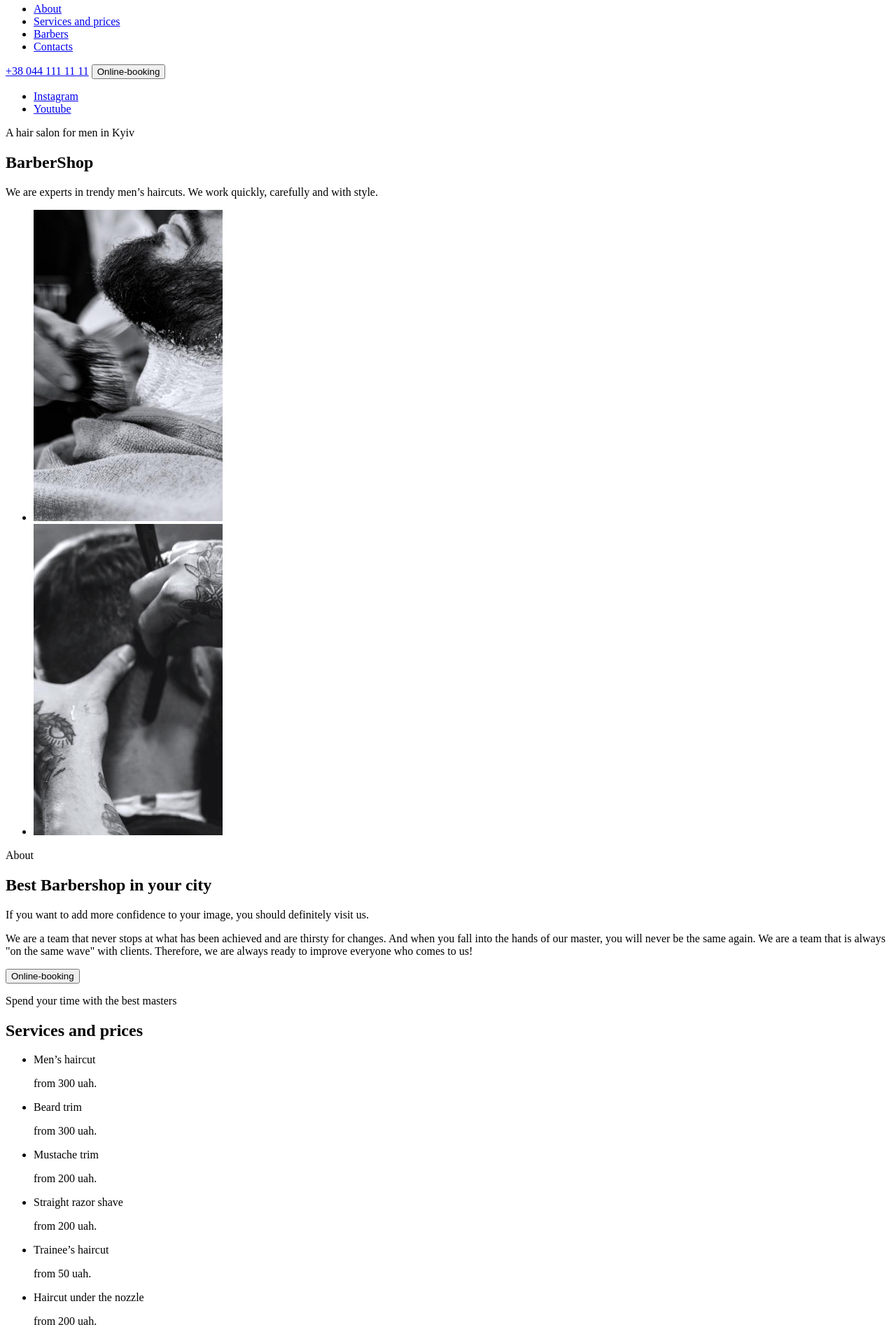
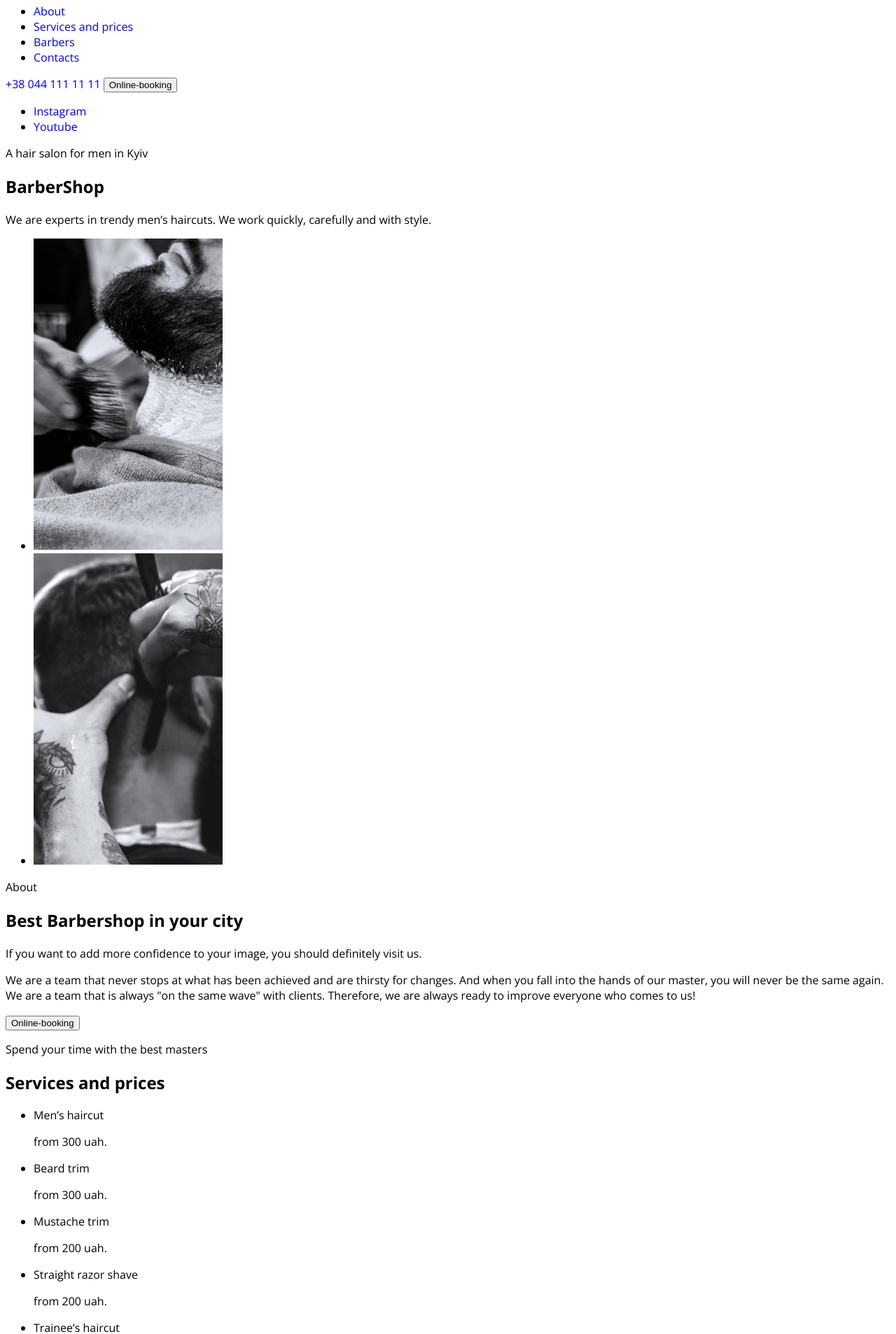
Before and after one commit to Samael85777/FS-78-Barbershop, a plain HTML site: page index.html in a window 1280 px wide. Shown: the part 80-1987 px from the top of the page at 70% size. Drawn offline with nearby package versions, Linux system fonts and the light colour scheme.

Commit message:
створення класів

```diff
--- /dev/null
+++ b/css/styles.css
@@ -0,0 +1,12 @@
+:root {
+    --main-font: 'Open Sans', sans-serif;
+}
+
+body {
+    font-family: var(--main-font);
+    background: #FFFFFF;
+}
+
+a:link {
+    text-decoration: none;
+}
--- a/index.html
+++ b/index.html
@@ -4,46 +4,71 @@
     <meta charset="UTF-8" />
     <meta http-equiv="X-UA-Compatible" content="IE=edge" />
     <meta name="viewport" content="width=device-width, initial-scale=1.0" />
+    <link rel="stylesheet" href="./css/styles.css" />
+    <link rel="preconnect" href="https://fonts.googleapis.com" />
+    <link rel="preconnect" href="https://fonts.gstatic.com" crossorigin />
+    <link
+      href="https://fonts.googleapis.com/css2?family=Open+Sans:wght@400;600;700&family=Raleway:wght@700&display=swap"
+      rel="stylesheet"
+    />
     <title>Barbershop</title>
   </head>
   <body>
-    <header>
-      <nav>
-        <a href="/"><img src="./images/Logo.svg" alt="site-logo" /></a>
-        <ul>
-          <li><a href="/">About</a></li>
-          <li><a href="#">Services and prices</a></li>
-          <li><a href="#">Barbers</a></li>
-          <li><a href="#">Contacts</a></li>
+    <header class="header">
+      <nav class="header-navigation">
+        <a class="header-logo" href="/"
+          ><img src="./images/Logo.svg" alt="site-logo"
+        /></a>
+        <ul class="header-navigation-list">
+          <li class="navigation-list">
+            <a class="header-link" href="/">About</a>
+          </li>
+          <li class="navigation-list">
+            <a class="header-link" href="#">Services and prices</a>
+          </li>
+          <li class="navigation-list">
+            <a class="header-link" href="#">Barbers</a>
+          </li>
+          <li class="navigation-list">
+            <a class="header-link" href="#">Contacts</a>
+          </li>
         </ul>
       </nav>
-      <a href="tel:+380441111111">+38 044 111 11 11</a>
-      <button type="button">Online-booking</button>
+      <a class="phone" href="tel:+380441111111">+38 044 111 11 11</a>
+      <button class="header-btn" type="button">Online-booking</button>
     </header>
-    <main>
+    <main class="main">
       <section class="hero">
-        <ul>
-          <li>
-            <a href="#" target="_blank" rel="noopener noreferrer nofollow"
+        <ul class="hero-list">
+          <li class="hero-social-network">
+            <a
+              class="hero-link"
+              href="#"
+              target="_blank"
+              rel="noopener noreferrer nofollow"
               >Instagram</a
             >
           </li>
-          <li>
-            <a href="#" target="_blank" rel="noopener noreferrer nofollow"
+          <li class="hero-social-network">
+            <a
+              class="hero-link"
+              href="#"
+              target="_blank"
+              rel="noopener noreferrer nofollow"
               >Youtube</a
             >
           </li>
         </ul>
-        <p>A hair salon for men in Kyiv</p>
-        <h1>BarberShop</h1>
-        <p>
+        <p class="hero-text">A hair salon for men in Kyiv</p>
+        <h1 class="hero-title">BarberShop</h1>
+        <p class="hero-text-title">
           We are experts in trendy men’s haircuts. We work quickly, carefully
           and with style.
         </p>
       </section>
       <section class="about">
-        <ul>
-          <li>
+        <ul class="about-images">
+          <li class="images-photo">
             <img
               src="./images/img1.jpg"
               alt="barber-1"
@@ -51,7 +76,7 @@
               height="445"
             />
           </li>
-          <li>
+          <li class="images-photo">
             <img
               src="./images/img2.jpg"
               alt="barber-2"
@@ -60,64 +85,64 @@
             />
           </li>
         </ul>
-        <p>About</p>
-        <h2>Best Barbershop in your city</h2>
-        <p>
+        <p class="about-text">About</p>
+        <h2 class="about-title">Best Barbershop in your city</h2>
+        <p class="about-text-title">
           If you want to add more confidence to your image, you should
           definitely visit us.
         </p>
-        <p>
+        <p class="about-text-title">
           We are a team that never stops at what has been achieved and are
           thirsty for changes. And when you fall into the hands of our master,
           you will never be the same again. We are a team that is always "on the
           same wave" with clients. Therefore, we are always ready to improve
           everyone who comes to us!
         </p>
-        <button type="button">Online-booking</button>
+        <button class="about-btn" type="button">Online-booking</button>
       </section>
       <section class="prices">
-        <p>Spend your time with the best masters</p>
-        <h2>Services and prices</h2>
-        <ul>
-          <li>
-            <p>Men’s haircut</p>
-            <p>from 300 uah.</p>
+        <p class="prices-text">Spend your time with the best masters</p>
+        <h2 class="prices-title">Services and prices</h2>
+        <ul class="prices-list-one">
+          <li class="list-prices">
+            <p class="list-prices-text">Men’s haircut</p>
+            <p class="list-prices-text">from 300 uah.</p>
           </li>
-          <li>
-            <p>Beard trim</p>
-            <p>from 300 uah.</p>
+          <li class="list-prices">
+            <p class="list-prices-text">Beard trim</p>
+            <p class="list-prices-text">from 300 uah.</p>
           </li>
-          <li>
-            <p>Mustache trim</p>
-            <p>from 200 uah.</p>
+          <li class="list-prices">
+            <p class="list-prices-text">Mustache trim</p>
+            <p class="list-prices-text">from 200 uah.</p>
           </li>
-          <li>
-            <p>Straight razor shave</p>
-            <p>from 200 uah.</p>
+          <li class="list-prices">
+            <p class="list-prices-text">Straight razor shave</p>
+            <p class="list-prices-text">from 200 uah.</p>
           </li>
         </ul>
-        <ul>
-          <li>
-            <p>Trainee’s haircut</p>
-            <p>from 50 uah.</p>
+        <ul class="prices-list-two">
+          <li class="list-prices">
+            <p class="list-prices-text">Trainee’s haircut</p>
+            <p class="list-prices-text">from 50 uah.</p>
           </li>
-          <li>
-            <p>Haircut under the nozzle</p>
-            <p>from 200 uah.</p>
+          <li class="list-prices">
+            <p class="list-prices-text">Haircut under the nozzle</p>
+            <p class="list-prices-text">from 200 uah.</p>
           </li>
-          <li>
-            <p>Children’s haircut (0-12 y.o.)</p>
-            <p>from 300 uah.</p>
+          <li class="list-prices">
+            <p class="list-prices-text">Children’s haircut (0-12 y.o.)</p>
+            <p class="list-prices-text">from 300 uah.</p>
           </li>
-          <li>
-            <p>Camouflage of gray hair</p>
-            <p>from 200 uah.</p>
+          <li class="list-prices">
+            <p class="list-prices-text">Camouflage of gray hair</p>
+            <p class="list-prices-text">from 200 uah.</p>
           </li>
         </ul>
-        <button type="button">Online-booking</button>
+        <button class="prices-btn" type="button">Online-booking</button>
       </section>
       <section class="our-excellency">
-        <ul>
+        <ul class="excellency-list">
           <li>
             <span>600</span>
             <p>Satisfied customers per day</p>
@@ -135,9 +160,9 @@
             <p>Gifts for regular customers</p>
           </li>
         </ul>
-        <p>Old traditional school</p>
-        <h2>¿Why people come to us?</h2>
-        <p>
+        <p class="excellency-pre-title">Old traditional school</p>
+        <h2 class="excellency-title">¿Why people come to us?</h2>
+        <p class="excellency-after-title">
           Only good things are said about us. But it's better to see and feel 1
           time than read 10 times.
         </p>
```
